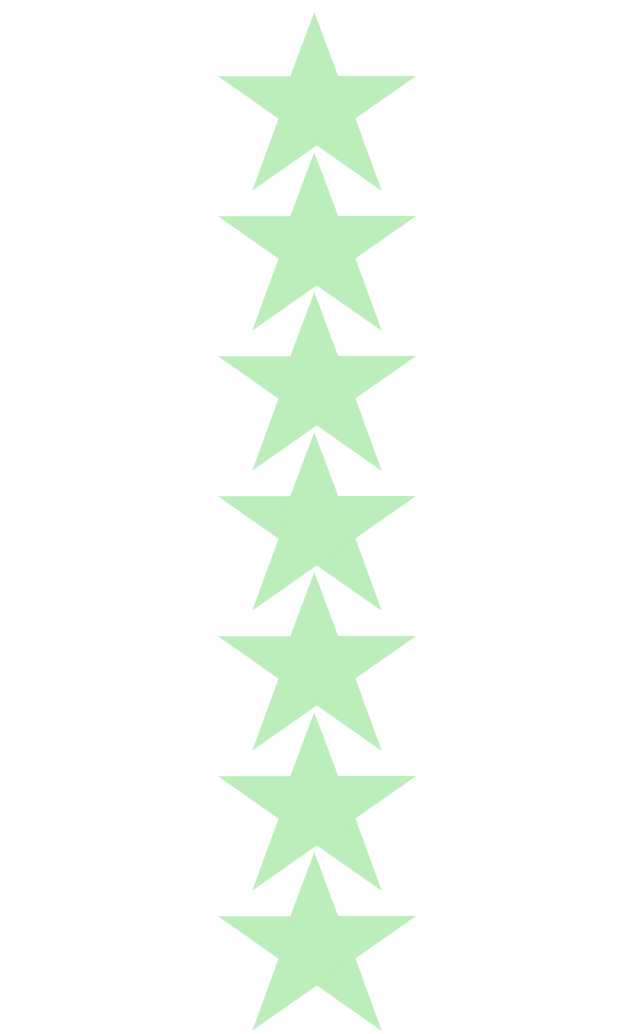
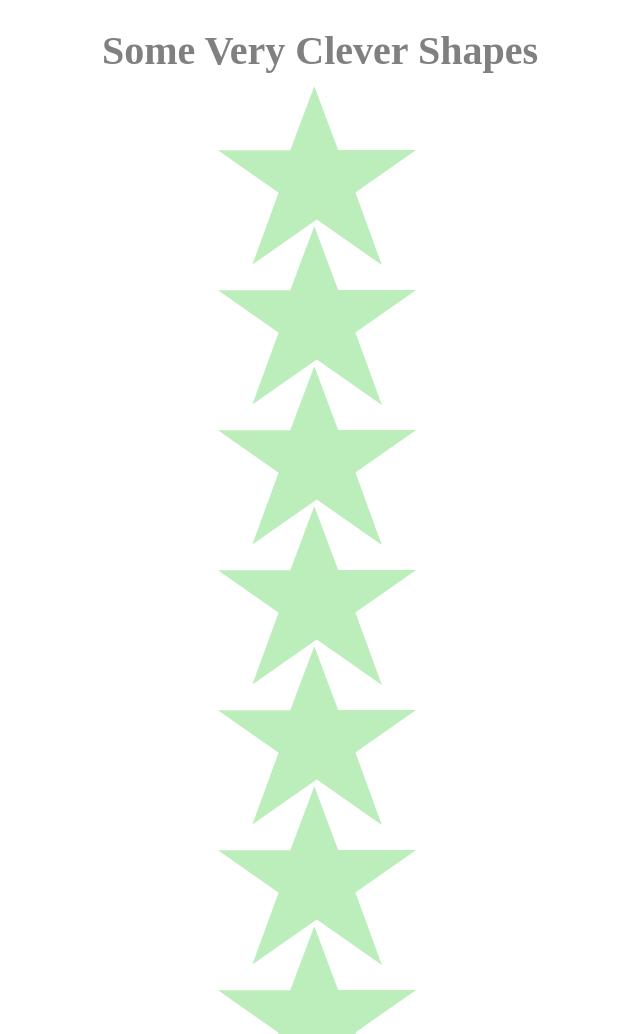
Before and after one commit to navyvet1125/shapes, a plain HTML site: page index.html in a window 1280 px wide. Shown: the top 1034 px of the page, without its empty margins (320-960 px from the left). Drawn offline with Linux system fonts and the light colour scheme.

Commit message:
Added some fancy text for you

```diff
--- a/css/style.css
+++ b/css/style.css
@@ -48,3 +48,9 @@
 	-o-transform: rotate(-70deg);
 	-ms-transform: rotate(-70deg);
 }
+
+.Heading {
+	color: grey;
+	font-size: 40px;
+	text-align: center;
+}
--- a/index.html
+++ b/index.html
@@ -5,6 +5,7 @@
 	<title></title>
 </head>
 <body>
+	<h1 class="Heading">Some Very Clever Shapes</h1>
 	<div class="shape"></div>
 	<div class="shape"></div>
 	<div class="shape"></div>
```
